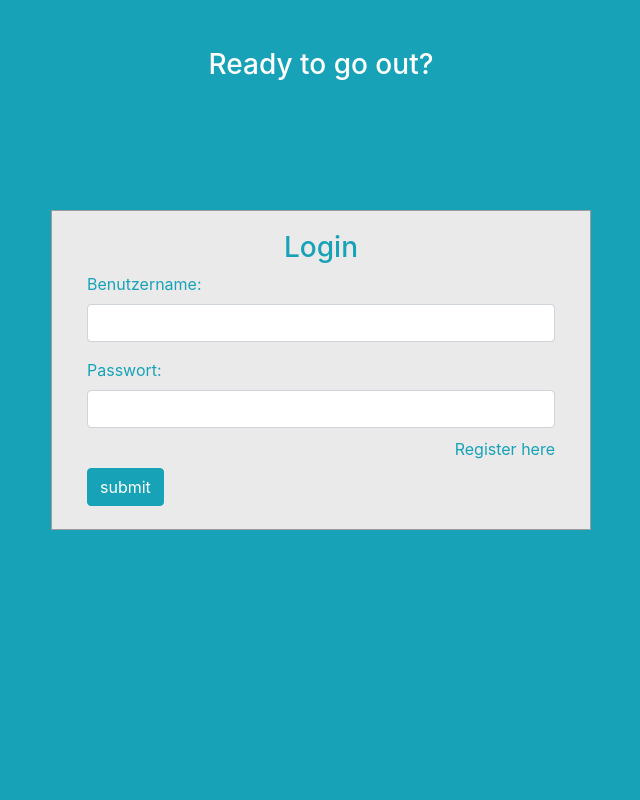
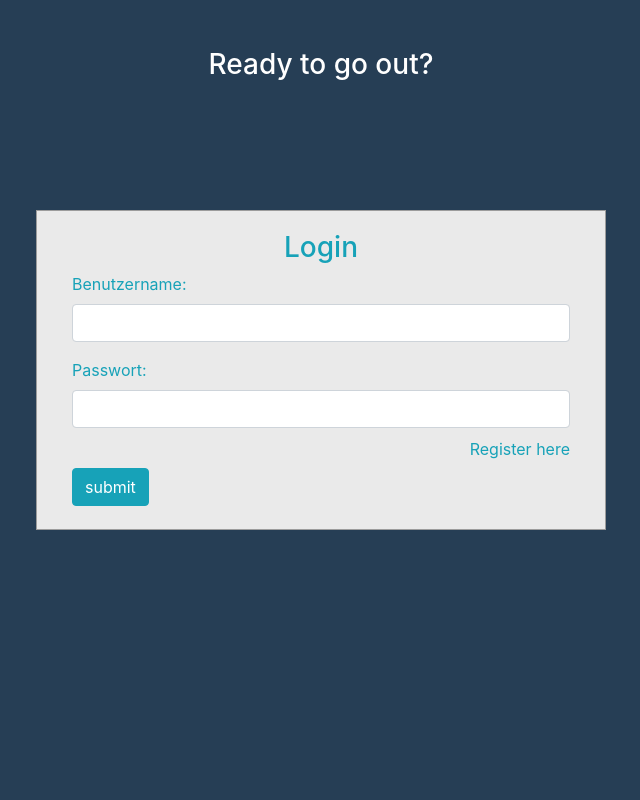
Before and after one commit to readytogoout/eventpanel, a Flask app: page /login in a window 1280 px wide. Shown: the whole page, without its empty margins (319-959 px from the left). Run offline with Flask 2, Linux system fonts and the light colour scheme; parts of the project's set-up code (start-up, migrations or seed data) failed here and were passed over; some libraries are stand-ins or nearby versions.

Commit message:
changed login style [fixes needed]

```diff
--- a/templates/base.html
+++ b/templates/base.html
@@ -32,3 +32,9 @@
 {% endblock %}
 </body>
 </html>
+
+<style>
+    {% block style %}
+        /*Wo is der Style?*/
+    {% endblock %}
+</style>
--- a/templates/login.html
+++ b/templates/login.html
@@ -3,5 +3,19 @@
     Login
 {% endblock %}
 {% block content %}
-    {% include "logincomponent.html" %}
+    <div id="logincomponent" class="shadow-lg">
+        <h3 class="text-center text-white pt-5">Ready to go out?</h3>
+        {% include "logincomponent.html" %}
+    </div>
 {% endblock %}
+
+{% block style %}
+    body {
+        background-color: #263e55;
+    }
+    #logincomponent {
+        margin: 0;
+        padding: 0;
+        height: 100vh;
+    }
+{% endblock %}
--- a/templates/logincomponent.html
+++ b/templates/logincomponent.html
@@ -1,6 +1,3 @@
-<div id="logincomponent">
-    <h3 class="text-center text-white pt-5">Ready to go out?</h3>
-    <div class="container">
 <div id="login-row" class="row justify-content-center align-items-center">
     <div id="login-column" class="col-md-6">
         <div id="login-box" class="col-md-12">
@@ -14,39 +11,34 @@
                     <label for="password" class="text-info">Passwort:</label><br>
                     <input type="text" name="password" id="password" class="form-control">
                 </div>
+                <br>
                 <div class="form-group">
-                            <!--label for="remember-me" class="text-info"><span>Remember me</span> <span><input id="remember-me" name="remember-me" type="checkbox"></span></label><br-->
-                            <br>
-                            <input type="submit" name="submit" class="btn btn-info btn-md" value="submit">
+                    <input type="submit" name="Anmelden" class="btn btn-info btn-md" value="submit">
                 </div>
                 <div id="register-link" class="text-right">
                     <a href="#" class="text-info">Register here</a>
                 </div>
+                <input type="hidden" name="redirect" value="{{ request.args.get('redirect_to', '/') }}">
             </form>
-                </div>
-            </div>
         </div>
     </div>
 </div>
 
 <style>
-    #logincomponent {
-        margin: 0;
-        padding: 0;
-        background-color: #17a2b8;
-        height: 100vh;
+    #login-row #login-column {
+        max-width: 600px;
     }
-    #logincomponent .container #login-row #login-column #login-box {
+    #login-row #login-column #login-box {
         margin-top: 120px;
-        max-width: 600px;
+
         height: 320px;
         border: 1px solid #9C9C9C;
         background-color: #EAEAEA;
     }
-    #logincomponent .container #login-row #login-column #login-box #login-form {
+    #login-row #login-column #login-box #login-form {
         padding: 20px;
     }
-    #logincomponent .container #login-row #login-column #login-box #login-form #register-link {
+    #login-row #login-column #login-box #login-form #register-link {
         margin-top: -85px;
     }
 </style>
```
Lines whose indentation alone changed are shown as unchanged.
